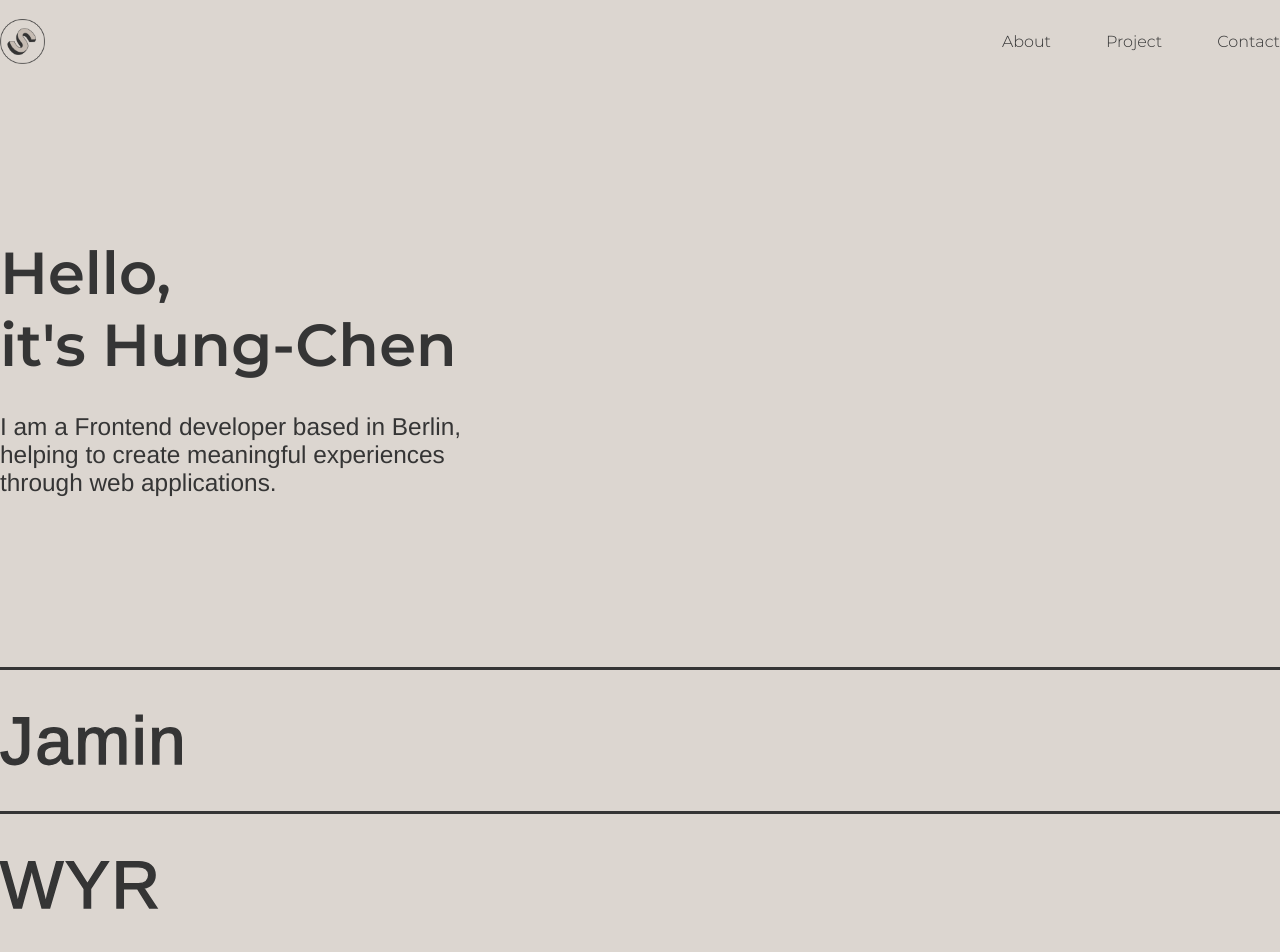
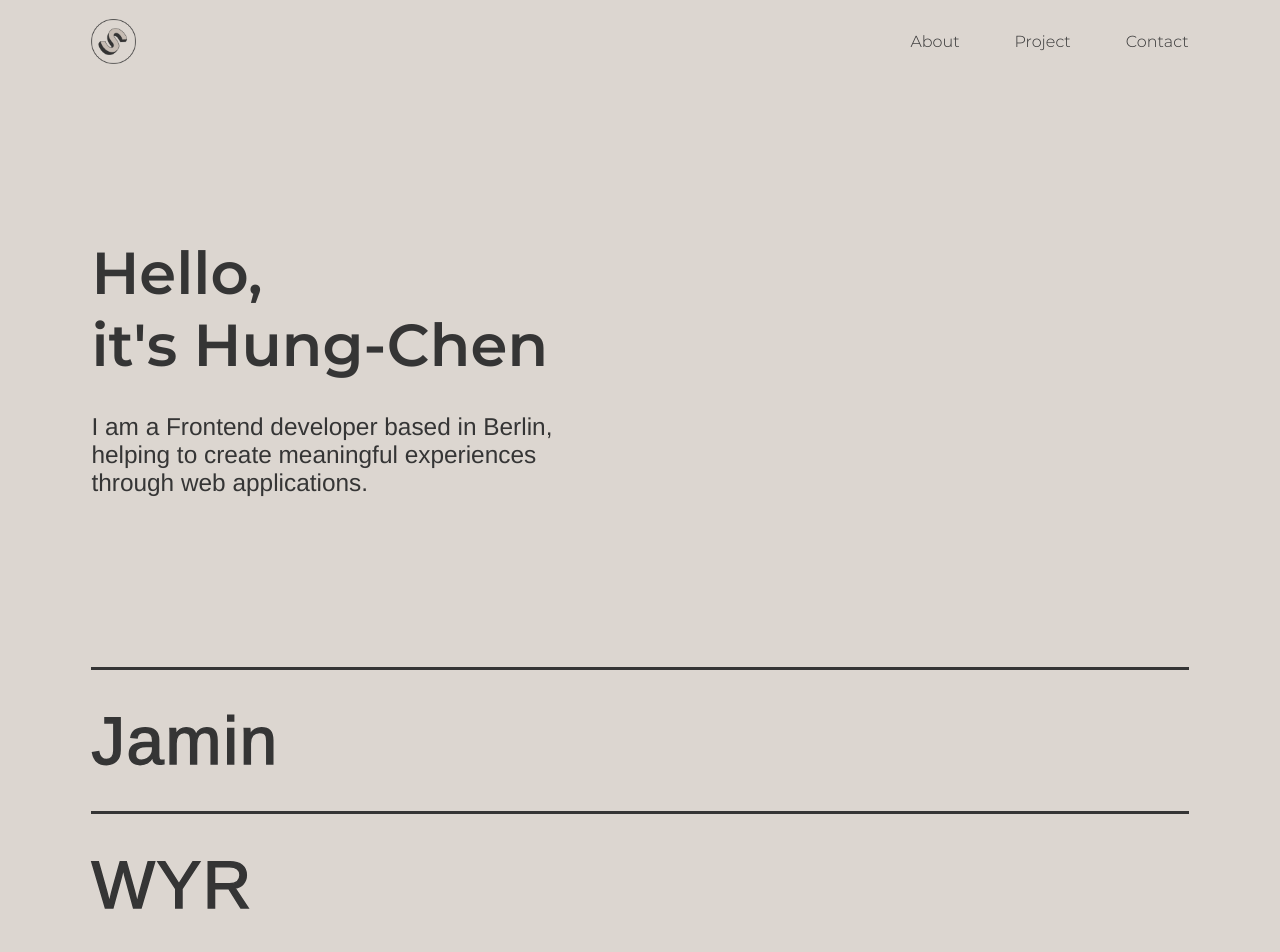
Before and after one commit to FseanU/Portfolio_1.0, a React (Create React App) app: page / in a window 1280 px wide. Shown: the top 952 px of the page. Built offline with nearby package versions, Linux system fonts and the light colour scheme; a web font is replaced by a local one.

Commit message:
feat: Add spacing to Homepage

```diff
--- a/src/components/Contact.js
+++ b/src/components/Contact.js
@@ -2,6 +2,7 @@ import React from "react";
 import styled from "styled-components/macro";
 
 const StyledContact = styled.div`
+  grid-column: 2/3;
   margin: 16rem 0 8rem 0;
 `;
 
--- a/src/components/Greeting.js
+++ b/src/components/Greeting.js
@@ -2,6 +2,7 @@ import React from "react";
 import styled from "styled-components/macro";
 
 const StyledGreeting = styled.div`
+  grid-column: 2/3;
   height: 75vh;
   display: flex;
   flex-direction: column;
--- a/src/components/Homepage.js
+++ b/src/components/Homepage.js
@@ -1,17 +1,23 @@
 import React from "react";
+import styled from "styled-components/macro";
 import Navbar from "./Navbar";
 import Greeting from "./Greeting";
 import ProjectList from "./ProjectList";
 import Contact from "./Contact";
 
+const StyledHomepage = styled.div`
+  display: grid;
+  grid-template-columns: 1fr 12fr 1fr;
+`;
+
 const Homepage = () => {
   return (
-    <div>
+    <StyledHomepage>
       <Navbar />
       <Greeting />
       <ProjectList />
       <Contact />
-    </div>
+    </StyledHomepage>
   );
 };
 
--- a/src/components/Navbar.js
+++ b/src/components/Navbar.js
@@ -4,6 +4,7 @@ import styled from "styled-components/macro";
 import logo from "../assets/img/logo.png";
 
 const StyledNav = styled.nav`
+  grid-column: 2/3;
   display: flex;
   flex-direction: row;
   justify-content: space-between;
--- a/src/components/ProjectList.js
+++ b/src/components/ProjectList.js
@@ -4,6 +4,7 @@ import styled from "styled-components/macro";
 import { projects } from "../utils/_DATA";
 
 const StyledProjectList = styled.div`
+  grid-column: 2/3;
   border-top: solid 0.2rem var(--black);
 `;
 
```
